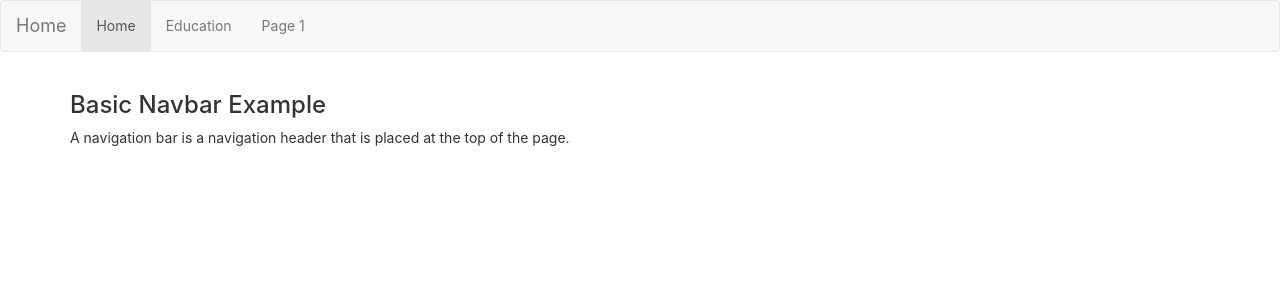
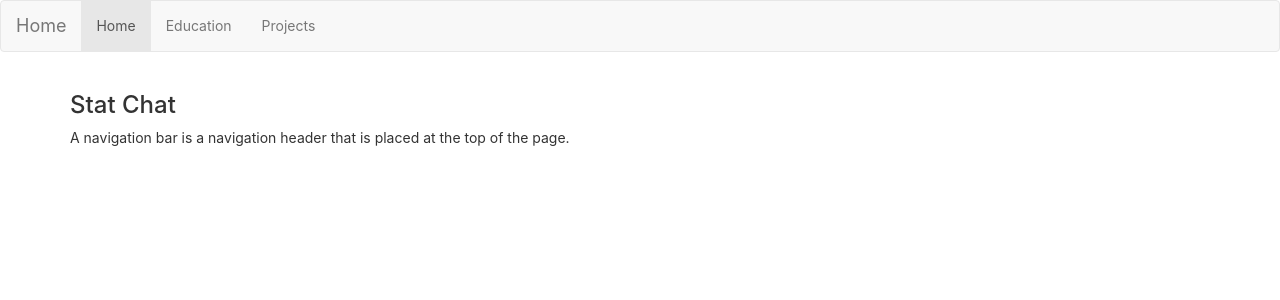
Before and after one commit to keithdang/portfolio, a React (Create React App) app: page /schoolprojects in a window 1280 px wide. Shown: the top 300 px of the page. Built offline with nearby package versions, Linux system fonts and the light colour scheme.

Commit message:
Template set up

```diff
--- a/src/App.tsx
+++ b/src/App.tsx
@@ -5,7 +5,8 @@ import {
   Route,
   Link,
 } from "react-router-dom";
-import Home from './Pages/Home'
+import Home from './pages/Home'
+import Projects from './pages/Projects'
 
 const App:React.FC=()=> {
   return (
@@ -20,28 +21,28 @@ const App:React.FC=()=> {
               <li className="active"><a href="#">Home</a></li>
               <li><Link to="/keith">Education</Link></li>
               <li className="dropdown">
-                <a className="dropdown-toggle" data-toggle="dropdown" href="#">Page 1
+                <a className="dropdown-toggle" data-toggle="dropdown" href="#">Projects
                 </a>
                 <ul className="dropdown-menu">
-                  <li><Link to="/keith">Education</Link></li>
-                  <li><Link to="/keith">Education</Link></li>
+                  <li><Link to="/personalprojects">Personal</Link></li>
+                  <li><Link to="/schoolprojects">School</Link></li>
                 </ul>
               </li>
             </ul>
           </div>
         </nav>
         <Switch>
-        <Route path="/keith">
-                    <Home/>
-                </Route>
+          <Route path="/keith">
+              <Home/>
+          </Route>
+          <Route path="/personalprojects">
+              <Projects/>
+          </Route>
+          <Route path="/schoolprojects">
+              <Projects/>
+          </Route>
         </Switch>
       </Router>
-
-
-      <div className="container">
-        <h3>Basic Navbar Example</h3>
-        <p>A navigation bar is a navigation header that is placed at the top of the page.</p>
-      </div>
     </div>
   );
 }
--- a/src/Pages/Home.tsx
+++ b/src/Pages/Home.tsx
@@ -9,4 +9,5 @@ const Home:React.FC=()=> {
   );
 }
 
+
 export default Home;
--- /dev/null
+++ b/src/Pages/Projects.tsx
@@ -0,0 +1,16 @@
+import React from 'react';
+import {hello} from '../lib/data/Projects'
+import ProjectCard from '../components/ProjectCard';
+
+const Projects:React.FC=()=> {
+  return (
+    <ProjectCard obj={hello}/>
+    //   <div className="container">
+    //     <h3>Projects</h3>
+    //     <p>A navigation bar is a navigation header that is placed at the top of the page.</p>
+    //     <ProjectCard obj={hello}/>
+    //   </div>
+  );
+}
+
+export default Projects;
--- /dev/null
+++ b/src/components/ProjectCard.tsx
@@ -0,0 +1,24 @@
+import React from 'react';
+import {ProjectCardProps} from '../lib/interfaces'
+
+// interface ProjectCardProps {
+//     title: string
+//     description: string[]
+//     stack: string[]
+//     start: Date
+//     end: Date
+//     github?: string
+//     evidence?: JSX.Element | string
+//     members: number
+// }
+
+const ProjectCard:React.FC<{ obj: ProjectCardProps }> = (props) => {
+  return (
+      <div className="container">
+        <h3>{props.obj.title}</h3>
+        <p>A navigation bar is a navigation header that is placed at the top of the page.</p>
+      </div>
+  );
+}
+
+export default ProjectCard;
--- /dev/null
+++ b/src/lib/data/Projects.tsx
@@ -0,0 +1,20 @@
+import * as Module from '../interfaces';
+// export const statChat = {
+//     title: 'Stat Chat',
+//     description: ['Hello', 'World'],
+//     stack: ['React','Typescript'],
+//     start: new Date(2020, 0, 5),
+//     end: new Date(2020, 0, 15),
+//     github: 'https://github.com/keithdang/stat-chat',
+//     members: 1
+// };
+
+export const hello: Module.ProjectCardProps = {
+    title: 'Stat Chat',
+    description: ['Hello', 'World'],
+    stack: ['React','Typescript'],
+    start: new Date(2020, 0, 5),
+    end: new Date(2020, 0, 15),
+    github: 'https://github.com/keithdang/stat-chat',
+    members: 1
+};
--- /dev/null
+++ b/src/lib/interfaces.tsx
@@ -0,0 +1,10 @@
+export interface ProjectCardProps {
+    title: string
+    description: string[]
+    stack: string[]
+    start: Date
+    end: Date
+    github?: string
+    evidence?: JSX.Element | string
+    members: number
+}
```
Also changed, not shown: 1 other file (tests, documents, lock files or other folders).
